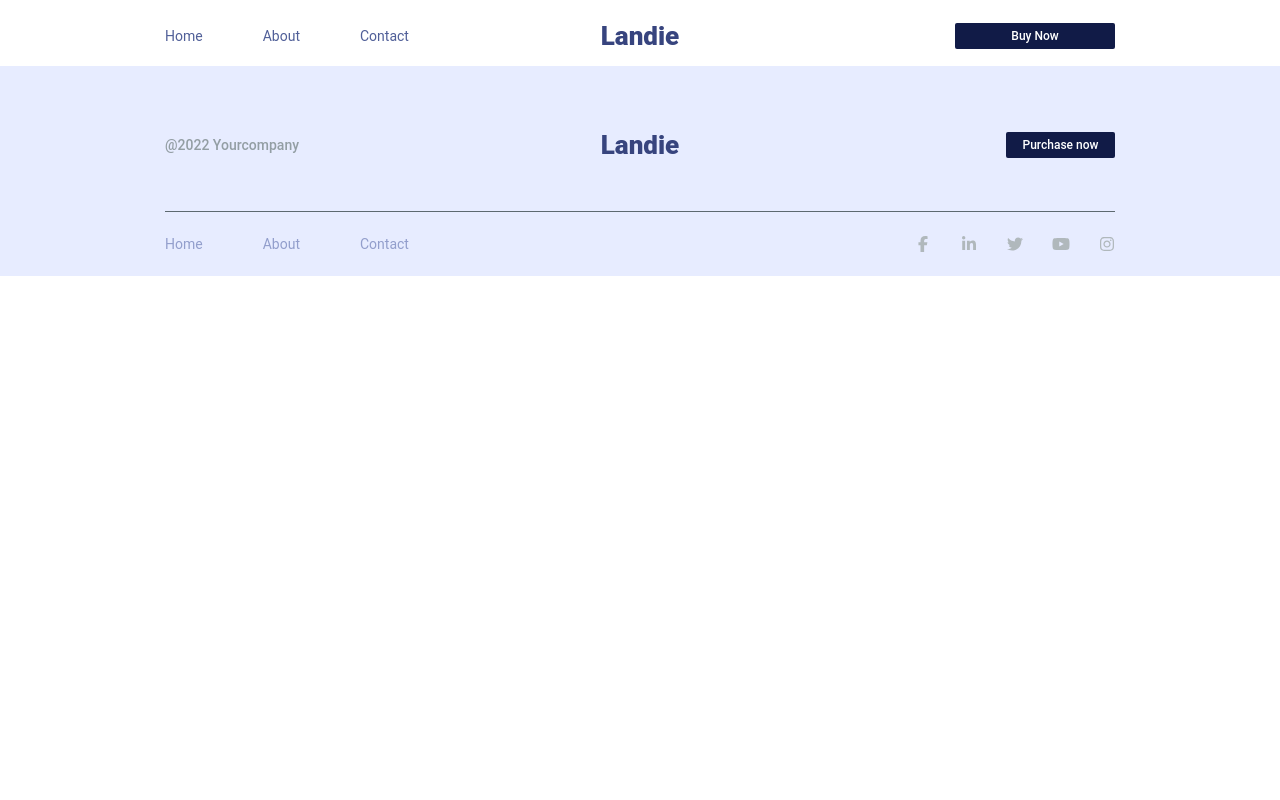
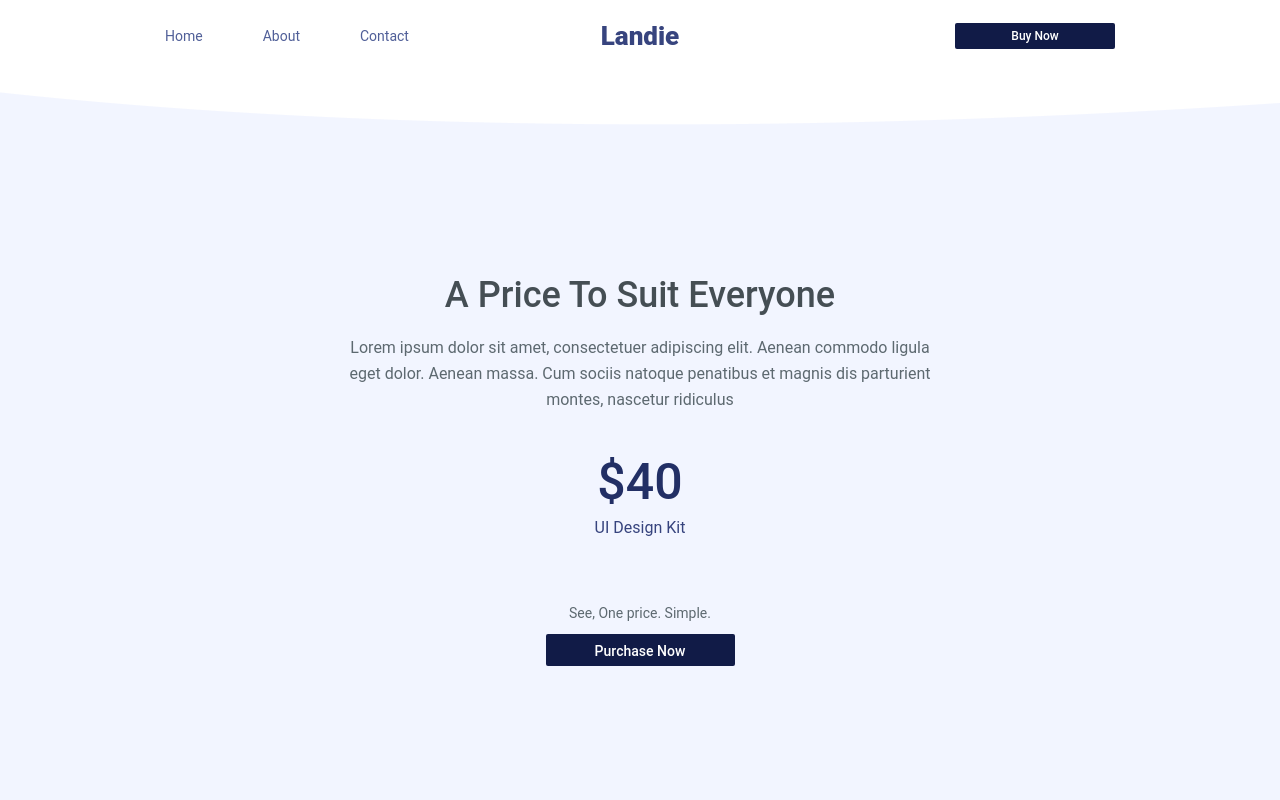
Before and after one commit to qatta93/landie, a Next.js app: page / in a window 1280 px wide. Shown: the top 800 px of the page. Built offline with nearby package versions, Linux system fonts and the light colour scheme; what tailwindcss-inner-border would draw is missing.

Commit message:
feat: add price component to home page

```diff
--- /dev/null
+++ b/app/(components)/(homePage)/PriceSection.tsx
@@ -0,0 +1,25 @@
+import React from 'react'
+import Button from '../Button';
+
+const PriceSection = () => {
+  return (
+    <section className="flex justify-center h-[805px] bg-pricing_bcg">
+      <article className="w-[600px] my-auto text-center">
+        <h2 className="text-grey-700">A Price To Suit Everyone</h2>
+        <p className="leading-[26px] pt-[16px] pb-[36px]">Lorem ipsum dolor sit amet, consectetuer adipiscing elit. Aenean commodo ligula eget dolor. Aenean massa. Cum sociis natoque penatibus et magnis dis parturient montes, nascetur ridiculus </p>
+        <h1 className="text-blue-700">$40</h1>
+        <p className="text-blue-600 leading-[26px] pb-[60px]">UI Design Kit</p>
+        <p className="leading-[24px] text-sm pb-[9px]">See, One price. Simple.</p>
+        <Button
+          variant={'primary'}
+          size={'md'}
+          className={'h-[32px] text-sm font-medium leading-[24px]'}
+        >
+          Purchase Now
+        </Button>
+      </article>
+    </section>
+  )
+}
+
+export default PriceSection;
--- a/app/page.tsx
+++ b/app/page.tsx
@@ -1,10 +1,11 @@
 import Button from "./(components)/Button";
 import Image from 'next/image'
+import PriceSection from "./(components)/(homePage)/PriceSection";
 
 const Page = () => {
   return (
     <main>
-
+      <PriceSection/>
     </main>
   )
 }
--- a/tailwind.config.js
+++ b/tailwind.config.js
@@ -29,6 +29,11 @@ module.exports = {
       'white': '#FFFFFF',
       'black': '#000000'
     },
+    extend: {
+      backgroundImage: {
+        'pricing_bcg': "url('/images/pricing_bcg.png')",
+      }
+    }
   },
 
   plugins: [
```
Also changed, not shown: public/images/pricing_bcg.png (added).
